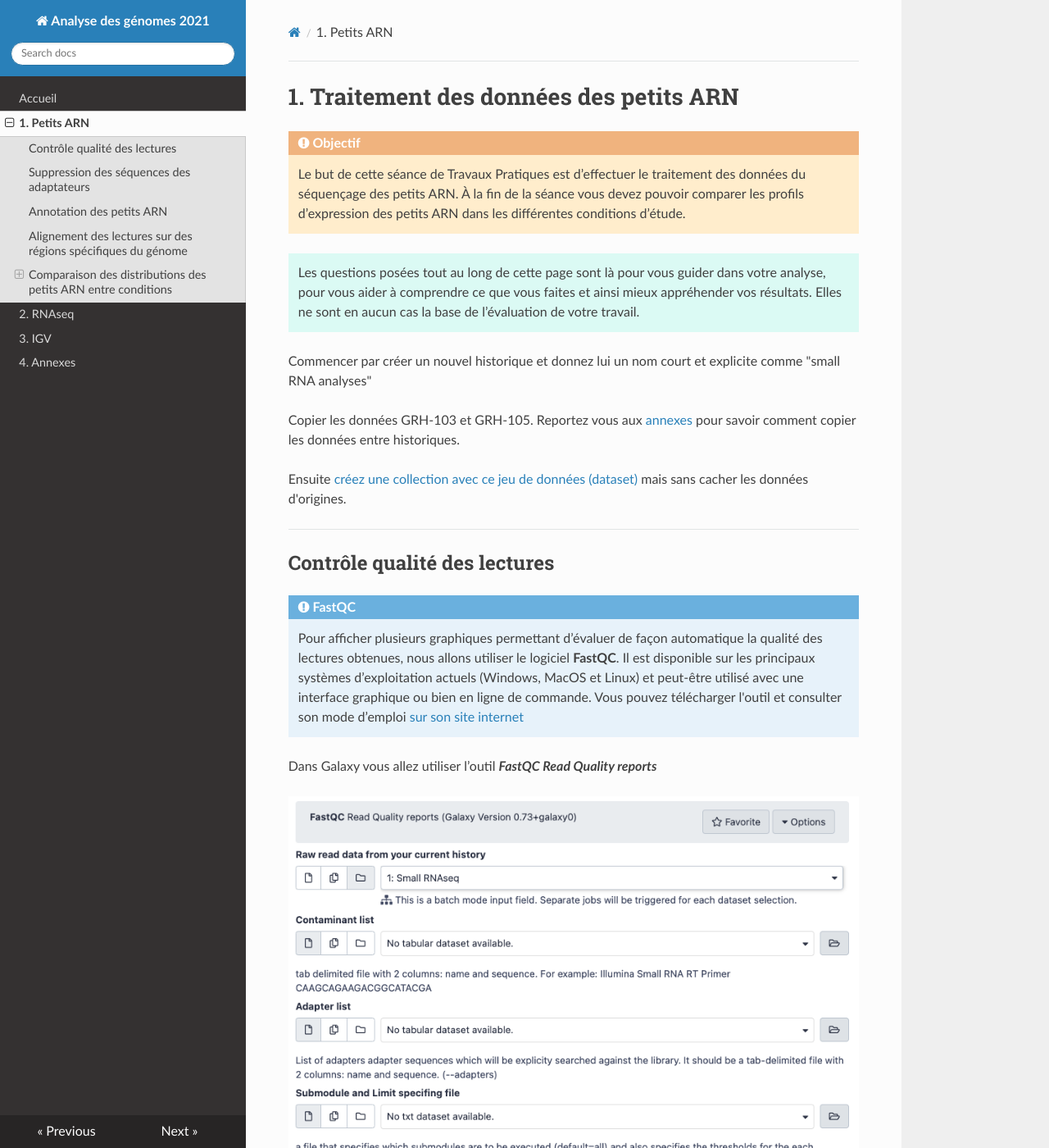
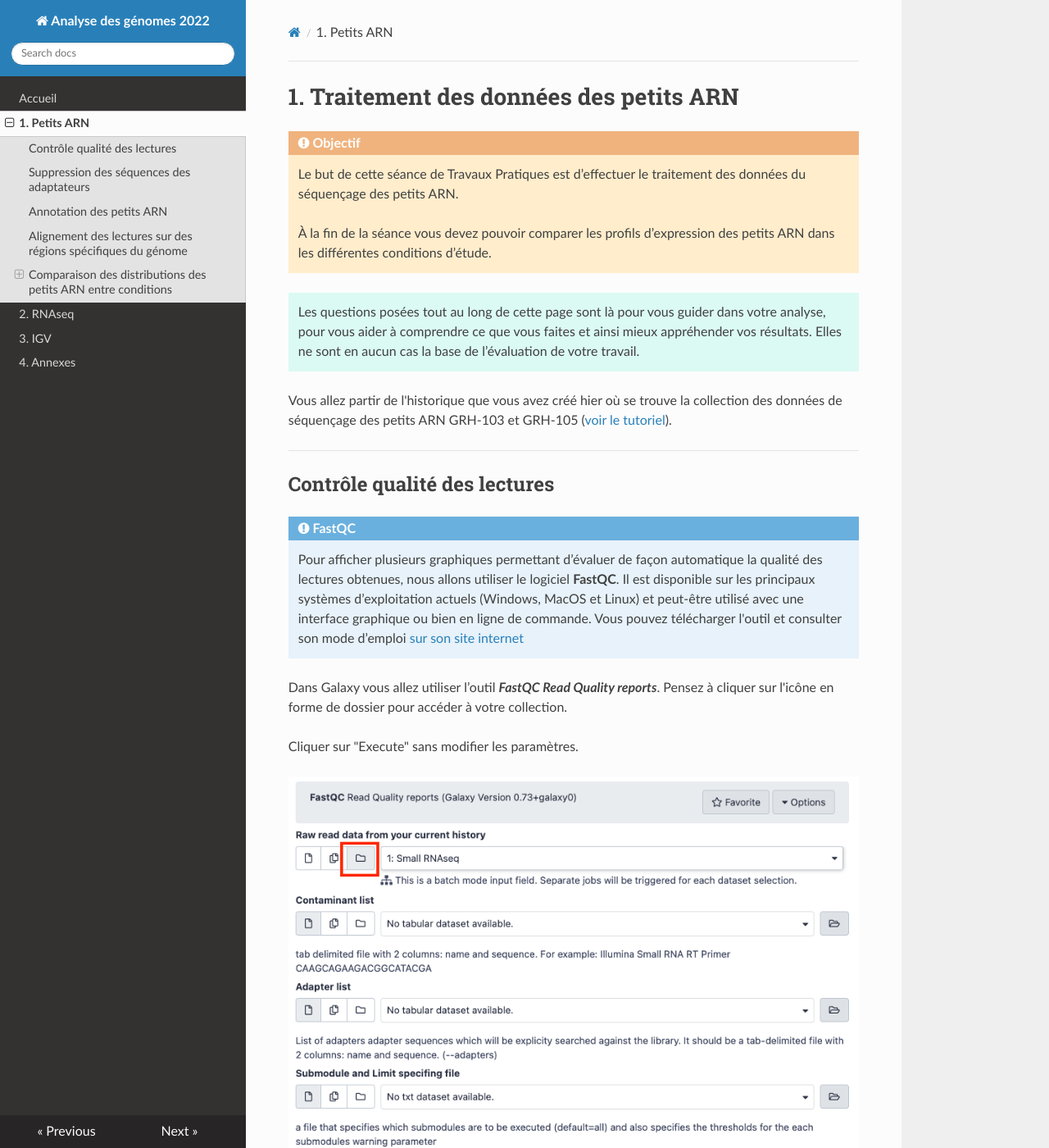
Before and after one commit to slecrom/AG2024, an MkDocs documentation site: the page built from docs/srna.md, in a window 1280 px wide and 1400 px high. Shown: the whole window at 82% size. Built offline with MkDocs 1.6.1, drawn with Linux system fonts in a browser that asks for light colours; nearby versions of some CDN libraries; some of the changed text lies outside the part shown.

```diff
--- a/docs/srna.md
+++ b/docs/srna.md
@@ -2,17 +2,15 @@
 
 !!! attention "Objectif"
 
-	Le but de cette séance de Travaux Pratiques est d’effectuer le traitement des données du séquençage des petits ARN. À la fin de la séance vous devez pouvoir comparer les profils d’expression des petits ARN dans les différentes conditions d’étude.
+	Le but de cette séance de Travaux Pratiques est d’effectuer le traitement des données du séquençage des petits ARN.
+
+	À la fin de la séance vous devez pouvoir comparer les profils d’expression des petits ARN dans les différentes conditions d’étude.
 
 !!! hint ""
 
 	Les questions posées tout au long de cette page sont là pour vous guider dans votre analyse, pour vous aider à comprendre ce que vous faites et ainsi mieux appréhender vos résultats. Elles ne sont en aucun cas la base de l’évaluation de votre travail.
 
-Commencer par créer un nouvel historique et donnez lui un nom court et explicite comme "small RNA analyses"
-
-Copier les données GRH-103 et GRH-105. Reportez vous aux [annexes](./annexes.md) pour savoir comment copier les données entre historiques.
-
-Ensuite [créez une collection avec ce jeu de données (dataset)](https://artbio.github.io/startbio/Run-Galaxy/Loading_data_in_galaxy/#a-making-a-collection-of-the-small-rna-sequence-datasets) mais sans cacher les données d'origines.
+Vous allez partir de l'historique que vous avez créé hier où se trouve la collection des données de séquençage des petits ARN GRH-103 et GRH-105 ([voir le tutoriel](https://artbio.github.io/startbio/AnalyseGenomes_2022/Loading_data_in_galaxy/#5-dataset-collections)).
 
 
 --------------------------------------------------------------------------------
@@ -22,16 +20,20 @@ Ensuite [créez une collection avec ce jeu de données (dataset)](https://artbio
 
 	Pour afficher plusieurs graphiques permettant d’évaluer de façon automatique la qualité des lectures obtenues, nous allons utiliser le logiciel **FastQC**. Il est disponible sur les principaux systèmes d’exploitation actuels (Windows, MacOS et Linux) et peut-être utilisé avec une interface graphique ou bien en ligne de commande. Vous pouvez télécharger l'outil et consulter son mode d’emploi [sur son site internet](https://www.bioinformatics.babraham.ac.uk/projects/fastqc/)
 
-Dans Galaxy vous allez utiliser l’outil ***FastQC Read Quality reports***
+Dans Galaxy vous allez utiliser l’outil ***FastQC Read Quality reports***. Pensez à cliquer sur l'icône en forme de dossier pour accéder à votre collection.
+
+Cliquer sur "Execute" sans modifier les paramètres.
 
 ![FastQC](img/srna/qc.png "FastQC")
+
+Si aucune image ne s'affiche, rendez-vous dans les [annexes](./annexes.md#resoudre-les-problemes-daffichage-html-dans-galaxy) pour résoudre ce problème.
 
 En vous aidant de la notice d’utilisation du logiciel, regardez les résultats du contrôle de qualité effectué par FastQC sur votre fichier fastq.
 
 !!! hint "Questions"
 
-	- Combien de lectures avez-vous dans votre fichier ?
-	- Quelle est la version du format fastq utilisée (voir wikipedia) ?
+	- Combien de lectures avez-vous dans vos fichiers ?
+	- Quelle est la version du format fastq utilisée (voir [wikipedia](https://en.wikipedia.org/wiki/FASTQ_format)) ?
 	- Les lectures sont-elles de bonne qualité pour poursuivre l’analyse ?
 	- Pouvez-vous observer des biais particuliers à prendre en compte pour la suite ?
 
@@ -43,7 +45,7 @@ Les séquences obtenues sont plus longues que celles des petits ARN que l’on v
 
 On va également profiter de cette étape pour ne conserver que les séquences de tailles comprises entre 18 et 30, celles correspondants aux petits ARN que nous voulons étudier.
 
-Vous allez pour cela utiliser l’outil ***Clip adapter***.
+Vous allez pour cela utiliser l’outil ***Clip adapter***. Les réglages à modifier sont entourés en rouge.
 
 ![Clipping des adaptateurs](img/srna/clipping.png "Clipping des adaptateurs")
 
@@ -51,10 +53,15 @@ Sur les fichiers fastq obtenus en sortie de cette étape de clipping, relancez u
 
 !!! hint "Questions"
 
-	- Combien de lectures avez-vous conservé dans votre fichier ?
+	- Combien de lectures avez-vous conservé dans vos fichiers ?
 	- Quel pourcentage des séquences de départ cela représente-t-il ?
 	- L’étape de clipping a-t-elle bien réalisé ce que vous souhaitiez ?
 	- Que pensez-vous de la distribution de taille des séquences ?
+
+
+Vous avez la possibilité de renommer les collections en cliquant sur l'une d'entre elle et dans le nouvelle colonne qui s'ouvre à droite sur le crayon.
+
+![Renommer une collection](img/srna/rename_collection.png "Renommer une collection")
 
 
 --------------------------------------------------------------------------------
@@ -87,7 +94,7 @@ Comme pour cette étape l’objectif est d’obtenir rapidement les fichiers d
 
 Nous allons utiliser l’outil ***sR_bowtie*** sur les données clippées en alignant les lectures sur un fichier d’éléments du génome de la drosophile obtenu précédemment.
 
-Reportez vous aux [annexes](./annexes.md) pour savoir comment copier les données entre historiques des fichiers fasta de référence dont vous avez besoin.
+Reportez vous aux [annexes](./annexes.md#copier-des-fichiers-entre-historiques) pour savoir comment copier les données entre historiques des fichiers fasta de référence dont vous avez besoin.
 
 ![Annotation](img/srna/annotation.png "Annotation")
 
@@ -97,7 +104,7 @@ Reportez vous aux [annexes](./annexes.md) pour savoir comment copier les donnée
 	- Combien de lectures n’ont pas été alignées ?
 	- Combien d’alignements ont été filtrés avec les options que vous avez choisies ?
 
-Pour chacun des éléments d’annotation (sans oublier le génome complet de la drosophile) reportez dans un tableau le nombre et le pourcentage de lectures obtenu après chaque alignement.
+Pour chacun des éléments d’annotation (sans oublier le génome complet de la drosophile) reportez dans le [tableau Google Sheet](https://docs.google.com/spreadsheets/d/1Cxe_UCjYfFXXRGcaMgyTm_m6uJrKGDy_UYKGS4K-EZM/) le nombre lectures obtenues après chaque alignement.
 
 Comme vous êtes plusieurs à travailler sur les mêmes fichiers, répartissez-vous le travail.
 
@@ -116,7 +123,7 @@ La sortie standard et l’erreur standard sont accessibles dans Galaxy. Pour cel
 
 Pour aller plus loin dans l’analyse des loci producteurs de piRNA, vous allez aligner spécifiquement les séquences que vous avez obtenues sur des régions génomiques d’intérêt. La première d’entre elle est celle du transgène **P{lacW}**.
 
-Reportez vous aux [annexes](./annexes.md) pour savoir comment copier les données entre historiques pour récupérer la séquence fasta de P{lacW}.
+Reportez vous aux [annexes](./annexes.md#copier-des-fichiers-entre-historiques) pour savoir comment copier les données entre historiques pour récupérer la séquence fasta de P{lacW}.
 
 Nous allons utiliser l’outil ***sR_bowtie*** sur les données clippées en alignant les lectures sur le fichier que l’on vient de télécharger. On cherche maintenant à obtenir des alignements uniques sans ambiguïtés.
 
--- a/mkdocs.yml
+++ b/mkdocs.yml
@@ -1,4 +1,4 @@
-site_name: Analyse des génomes 2021
+site_name: Analyse des génomes 2022
 nav:
     - Accueil: index.md
     - 1. Petits ARN: srna.md
```
Also changed, not shown: other parts of docs/srna.md (+3 -3 lines), docs/annexes.md (+1 -1 lines), docs/rnaseq.md (+4 -8 lines), docs/img/annexes/whitelist.png, docs/img/srna/annotation.png, docs/img/srna/bowtie_placw.png, docs/img/srna/clipping.png, docs/img/srna/qc.png, docs/img/srna/rename_collection.png (added), docs/img/srna/small_rna_maps.png.
